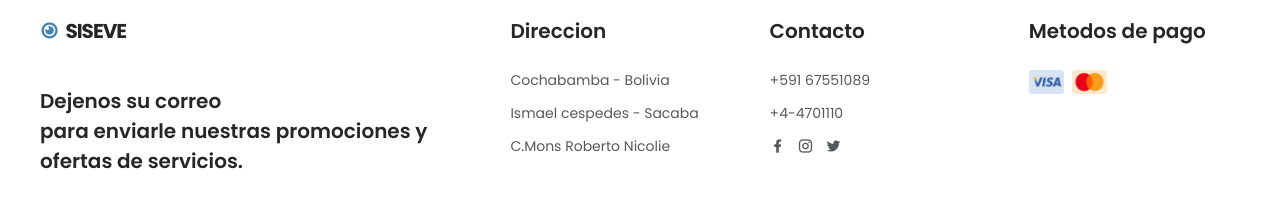
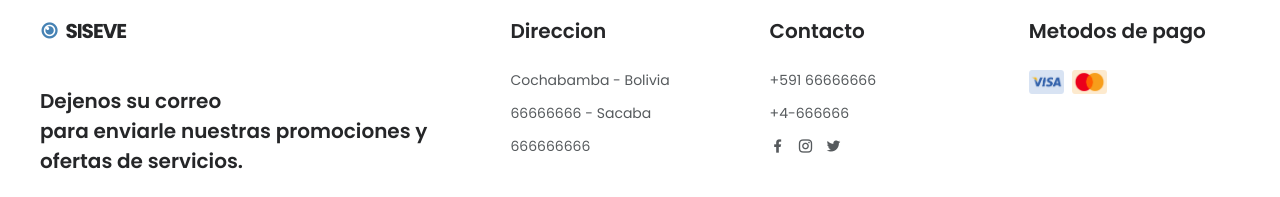
Before and after one commit to gregorydang/prueba, a plain HTML site: page index.html in a window 1280 px wide. Shown: the part 3456-3653 px from the top of the page. Drawn offline with nearby package versions, Linux system fonts and the light colour scheme.

Commit message:
Add files via upload

```diff
--- a/index.html
+++ b/index.html
@@ -395,8 +395,8 @@ Comuníquese con nosotros hoy! <br> a través de cualquiera de los datos <br>de
 
                     <ul class="footer__data">
                         <li class="footer__information">Cochabamba - Bolivia</li>
-                        <li class="footer__information">Ismael cespedes - Sacaba</li>
-                        <li class="footer__information">C.Mons Roberto Nicolie </li>
+                        <li class="footer__information">66666666 - Sacaba</li>
+                        <li class="footer__information">666666666 </li>
                     </ul>
                 </div>
 
@@ -404,8 +404,8 @@ Comuníquese con nosotros hoy! <br> a través de cualquiera de los datos <br>de
                     <h3 class="footer__title">Contacto</h3>
 
                     <ul class="footer__data">
-                        <li class="footer__information">+591 67551089</li>
-                        <li class="footer__information">+4-4701110</li>
+                        <li class="footer__information">+591 66666666</li>
+                        <li class="footer__information">+4-666666</li>
                         <div class="footer__social">
                             <a href="https://www.facebook.com/" class="footer__social-link">
                                 <i class="ri-facebook-fill"></i>
```
